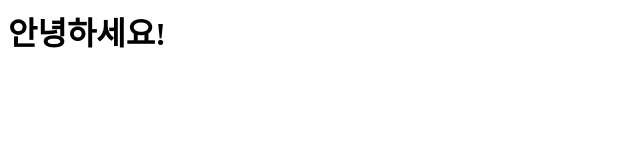
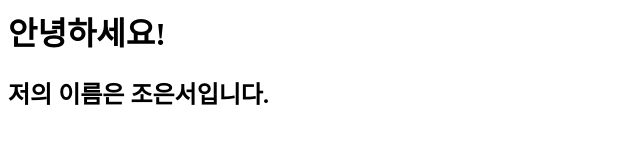
Before and after one commit to eundeok9/git_practice, a plain HTML site: page index.html in a window 1280 px wide. Shown: the whole page, without its empty margins (0-640 px from the left). Drawn offline with Linux system fonts and the light colour scheme.

Commit message:
add my name

```diff
--- a/index.html
+++ b/index.html
@@ -5,5 +5,6 @@
 
     <body>
         <h1>안녕하세요!</h1>
+        <h2>저의 이름은 조은서입니다.</h2>
     </body>
 </html>
```
